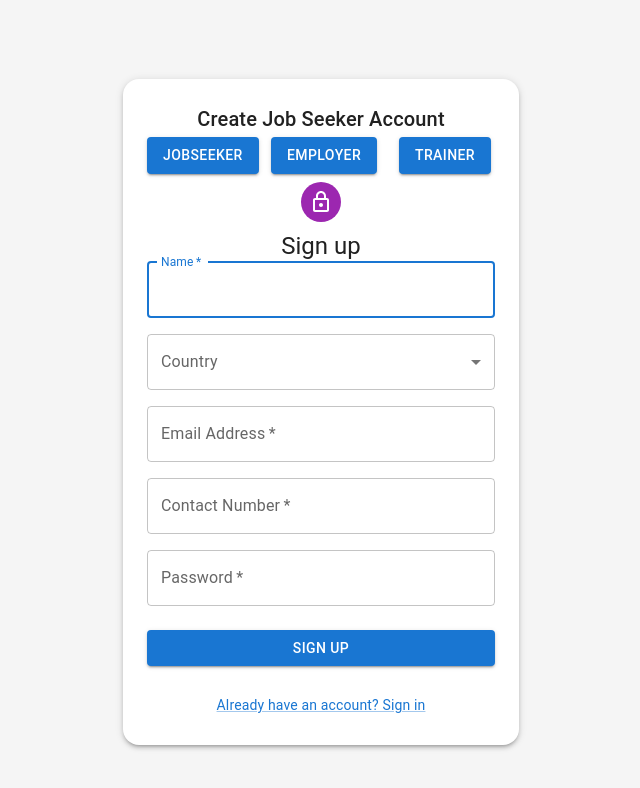
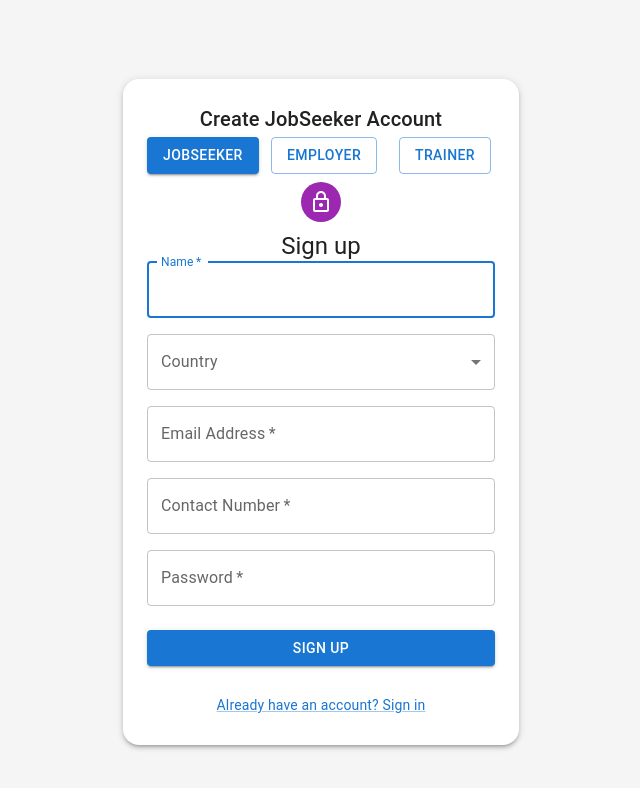
Before and after one commit to AliHaider1415/Webrtc-Jitsi-Client, a React (Create React App) app: page /sign-up in a window 1280 px wide. Shown: the top 788 px of the page, without its empty margins (319-959 px from the left). Built offline with nearby package versions, Linux system fonts and the light colour scheme.

Commit message:
Added form changing option

```diff
--- a/public/index.html
+++ b/public/index.html
@@ -10,34 +10,13 @@
       content="Web site created using create-react-app"
     />
     <link rel="apple-touch-icon" href="%PUBLIC_URL%/logo192.png" />
-    <!--
-      manifest.json provides metadata used when your web app is installed on a
-      user's mobile device or desktop. See https://developers.google.com/web/fundamentals/web-app-manifest/
-    -->
+
     <link rel="manifest" href="%PUBLIC_URL%/manifest.json" />
-    <!--
-      Notice the use of %PUBLIC_URL% in the tags above.
-      It will be replaced with the URL of the `public` folder during the build.
-      Only files inside the `public` folder can be referenced from the HTML.
 
-      Unlike "/favicon.ico" or "favicon.ico", "%PUBLIC_URL%/favicon.ico" will
-      work correctly both with client-side routing and a non-root public URL.
-      Learn how to configure a non-root public URL by running `npm run build`.
-    -->
-    <title>React App</title>
+    <title>SearchOPal</title>
   </head>
   <body>
     <noscript>You need to enable JavaScript to run this app.</noscript>
     <div id="root"></div>
-    <!--
-      This HTML file is a template.
-      If you open it directly in the browser, you will see an empty page.
-
-      You can add webfonts, meta tags, or analytics to this file.
-      The build step will place the bundled scripts into the <body> tag.
-
-      To begin the development, run `npm start` or `yarn start`.
-      To create a production bundle, use `npm run build` or `yarn build`.
-    -->
   </body>
 </html>
--- a/src/App.js
+++ b/src/App.js
@@ -1,5 +1,4 @@
 import "./App.css";
-import { Button } from "@mui/material";
 import { BrowserRouter, Routes, Route } from "react-router-dom";
 import SignUp from "./components/SignUp";
 import Login from "./components/Login";
--- a/src/components/Login.jsx
+++ b/src/components/Login.jsx
@@ -56,12 +56,10 @@ export default function Login() {
         {({
           errors,
           touched,
-          isValidating,
           values,
           handleChange,
           handleBlur,
           handleSubmit,
-          isSubmitting,
         }) => (
           <Form>
             <ThemeProvider theme={defaultTheme}>
--- a/src/components/SignUp.jsx
+++ b/src/components/SignUp.jsx
@@ -1,4 +1,4 @@
-import React from "react";
+import React, { useState } from "react";
 import Avatar from "@mui/material/Avatar";
 import Button from "@mui/material/Button";
 import CssBaseline from "@mui/material/CssBaseline";
@@ -18,8 +18,22 @@ import InputLabel from "@mui/material/InputLabel";
 const theme = createTheme();
 
 export default function SignUp() {
+  const [activeForm, setActiveForm] = useState("JobSeeker");
+
   const changeForm = (value) => {
-    // Add your code here to handle the form change
+    switch (value) {
+      case "JobSeeker":
+        setActiveForm("JobSeeker");
+        break;
+      case "Employer":
+        setActiveForm("Employer");
+        break;
+      case "Trainer":
+        setActiveForm("Trainer");
+        break;
+      default:
+        setActiveForm("JobSeeker");
+    }
   };
   const handleSubmit = (event) => {
     event.preventDefault();
@@ -50,28 +64,31 @@ export default function SignUp() {
           }}
         >
           <Typography component="h6" variant="h6">
-            Create Job Seeker Account
+            Create {activeForm} Account
           </Typography>
 
           <Grid container spacing={3} justifyContent="center">
             <Grid item xs={12} sm={4}>
               <Button
-                variant="contained"
-                onClick={() => changeForm("jobseeker")}
+                variant={activeForm === "JobSeeker" ? "contained" : "outlined"}
+                onClick={() => changeForm("JobSeeker")}
               >
                 JobSeeker
               </Button>
             </Grid>
             <Grid item xs={12} sm={4}>
               <Button
-                variant="contained"
-                onClick={() => changeForm("employer")}
+                variant={activeForm === "Employer" ? "contained" : "outlined"}
+                onClick={() => changeForm("Employer")}
               >
                 Employer
               </Button>
             </Grid>
             <Grid item xs={12} sm={4}>
-              <Button variant="contained" onClick={() => changeForm("trainer")}>
+              <Button
+                variant={activeForm === "Trainer" ? "contained" : "outlined"}
+                onClick={() => changeForm("Trainer")}
+              >
                 Trainer
               </Button>
             </Grid>
```
